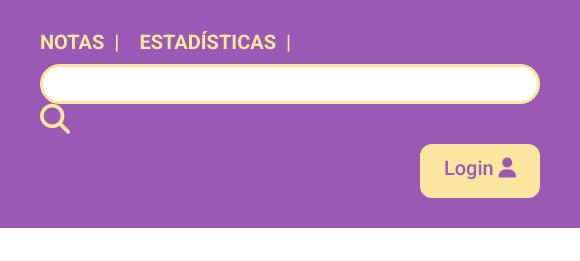
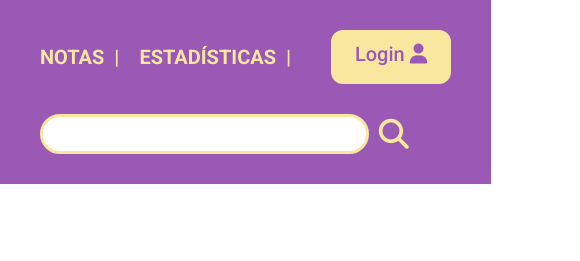
Before and after one commit to raulsr92/ProyectoJavaScript-IngresoNotas, a plain HTML site: page index.html in a window 390 px wide. Shown: the top 261 px of the page, 580 px wide, since content can reach past the window. Drawn offline with Linux system fonts and the light colour scheme.

Commit message:
Header responsive

```diff
--- a/estilos-mobile.css
+++ b/estilos-mobile.css
@@ -1,3 +1,43 @@
+/*Estilos del Header para móviles*/
+
+header{
+    display: grid;
+    grid-template-columns: repeat(2, auto);
+    grid-template-rows: repeat(2, auto);
+    grid-template-areas:
+    "nav login"
+    "search search"
+    ;
+    column-gap: 20px;
+    row-gap: 30px;
+}
+
+.menu--options{
+    grid-area: nav;
+}
+
+.search--bar{
+    grid-area: search;
+    display: flex;
+    column-gap: 10px;
+}
+.search--bar span{
+    flex-grow: 1;
+    align-self: center;
+}
+
+.menu--login{
+    grid-area: login;
+}
+
+.search--bar input{
+    width: 80%;
+}
+
+
+
+/*Estilos del Footer para móviles*/
+
 footer{
     padding: 20px;
 }
```
